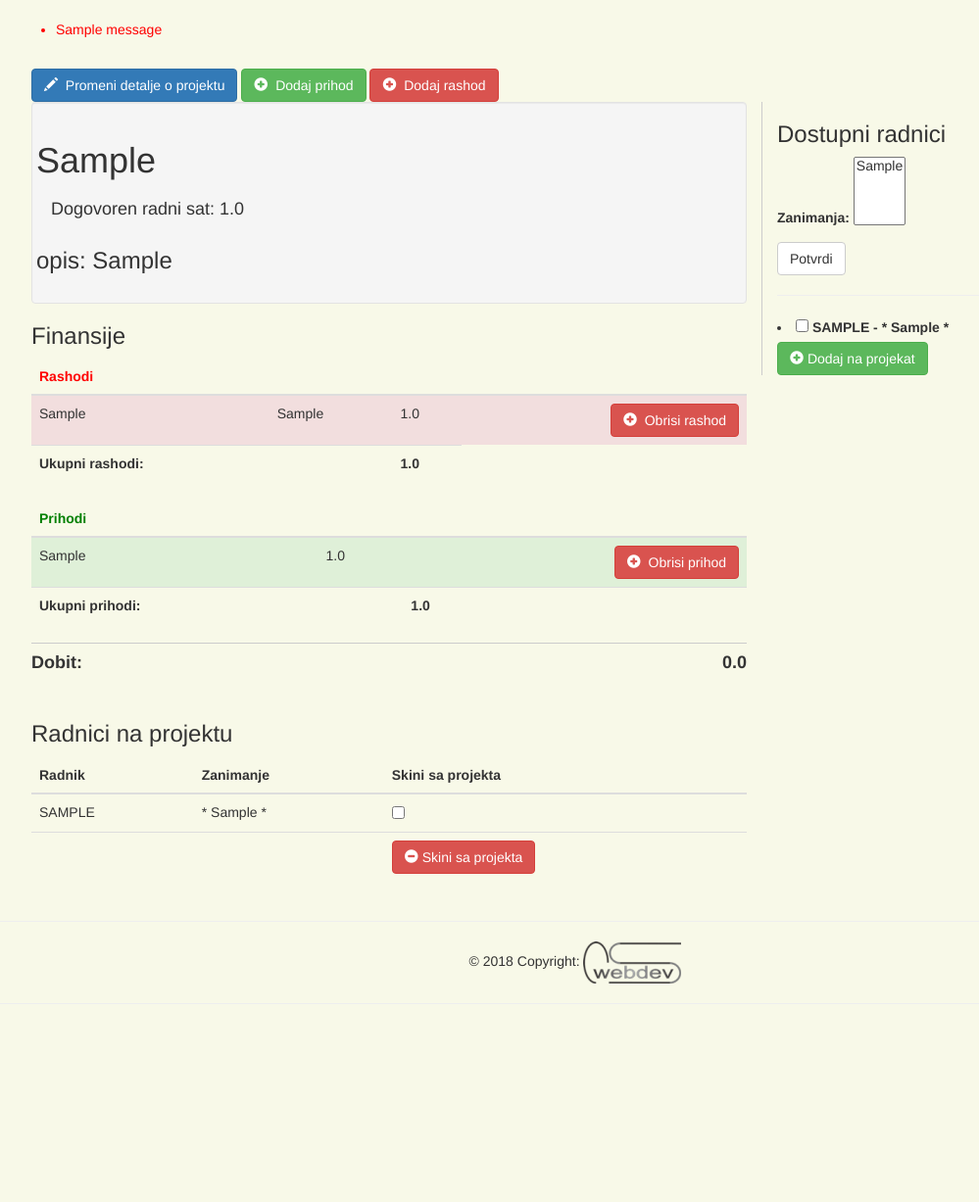
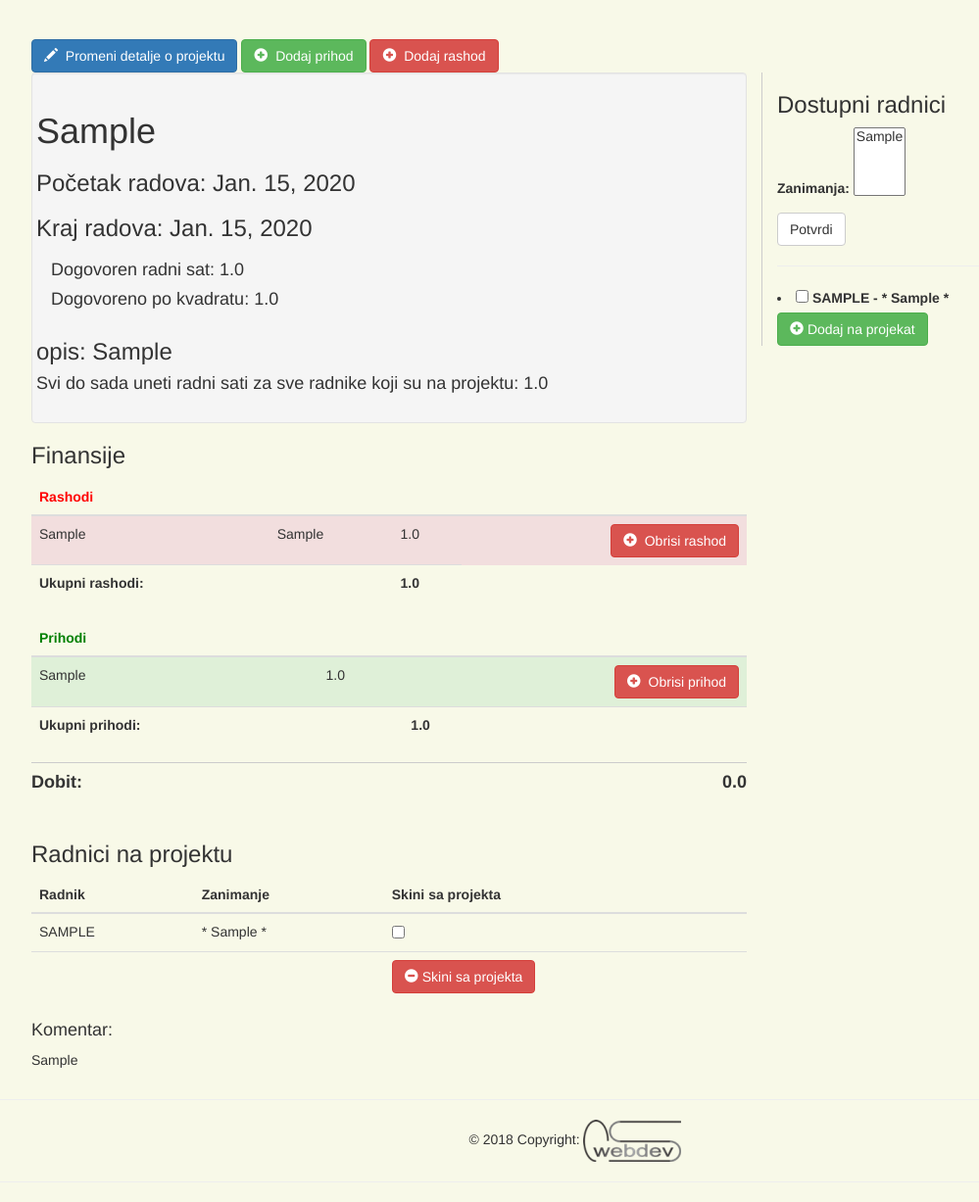
Before and after one commit to papulic/HT_WERKE, a Django app: page /posao/1/ in a window 1280 px wide. Shown: the part 52-1279 px from the top of the page at 98% size, without its empty margins (53-1052 px from the left). Before the commit the page ends 1056 px from the top, so only its background shows below. Run offline with Django 3.2, Linux system fonts and the light colour scheme; a user stored in the database is signed in; tables that the repository leaves empty hold one stand-in row (values such as "Sample post"); one stand-in notice (Sample message) is shown; some libraries are stand-ins or nearby versions.

Commit message:
Add files via upload

```diff
--- a/projects/templates/projects/dan_update.html
+++ b/projects/templates/projects/dan_update.html
@@ -15,7 +15,11 @@
                     {% if error_message %}
                         <p><strong>{{ error_message }}</strong></p>
                     {% endif %}
-                        <p><font color="red"><strong>Ako želite da se automatski obračuna prihod i rashod za satnicu morate izabrati posao!</strong></font></p>
+                    {% if instance.radnik.posao == None %}
+                        <p><font color="red"><strong> Ovaj radnik nije ni na jednom poslu!Ako želite da se automatski obračuna prihod i rashod za satnicu radnik mora biti dodat na posao!</strong></font></p>
+                    {% else %}
+                    <p>Radnik je na poslu {{ instance.radnik.posao }}</p>
+                    {% endif %}
                     <form class="form-horizontal" role="form" action="" method="post" enctype="multipart/form-data">
                         {% csrf_token %}
                         {% include 'projects/form_template.html' %}
--- a/projects/templates/projects/mesecni_izvod.html
+++ b/projects/templates/projects/mesecni_izvod.html
@@ -35,7 +35,7 @@
             <p>Pritiskom na dugme "Dodaj dane" kreiraju se svi dani koje radnik nema do današnjeg datuma, <strong>ZA SVAKOG RADNIKA</strong> koji je u radnom odnosu! To može malo potrajati, sačekajte povratnu poruku!</p>
         </div>
         <div class="col-sm-6">
-        <a href="{% url 'projects:dodaj_dane' mesec godina %}" style="float: right">
+        <a href="{% url 'projects:dodaj_dane' mesec godina posao_id %}" style="float: right">
             <button type="button" class="btn btn-warning">
                 <span class="glyphicon glyphicon-calendar"></span>&nbsp; Dodaj dane
             </button>
@@ -89,7 +89,7 @@
                 {% else %}
                 <td>
                 {% endif %}
-                    <a href="{% url 'projects:dan-update' dan.id %}">
+                    <a href="{% url 'projects:dan-update' dan.id posao_id %}">
                         <font color="black" {% if dan.datum.weekday == 6 %}style="color:red"{% endif %}><strong>
                         {{ dan.radio_sati }}
                         </strong></font>
--- a/projects/templates/projects/poslovi.html
+++ b/projects/templates/projects/poslovi.html
@@ -4,12 +4,9 @@
 {% block content %}
 
 <div class="container">
-    {% if messages %}
-    <ul class="messages">
-    {% for message in messages %}
-    <li style="color:red;" {% if message.tags == "success" %} class="{{ message.tags }}"{% endif %}>{{ message }}</li>
-    {% endfor %}
-    </ul>
+    {% if message %}
+    <h5 style="color:red;">{{ message }}</h5>
+
     {% endif %}
 
      <div class="col-sm-12">
@@ -42,14 +39,22 @@
          <div class="well">
             <div class="row">
                 <h1>{{ posao.ime }}</h1>
+                <h3>Početak radova: {{ posao.pocetak_radova }}</h3>
+                <h3>Kraj radova: {% if posao.kraj_radova != None %}{{ posao.kraj_radova }}{% else %}{% endif %}</h3>
             </div>
              {% if posao.dogovoreni_radni_sati != 0.0 %}
              <h4>Dogovoren radni sat: {{ posao.dogovoreni_radni_sati}}</h4>
              {% else %}
              <h4>Ovaj posao nije dogovoren na radni sat</h4>
              {% endif %}
+             {% if posao.dogovoreno_po_kvadratu != 0.0 %}
+             <h4>Dogovoreno po kvadratu: {{ posao.dogovoreno_po_kvadratu}}</h4>
+             {% else %}
+             <h4>Ovaj posao nije dogovoren na kvadrate</h4>
+             {% endif %}
             <div class="row">
                 <h3>opis: {{ posao.opis }}</h3>
+                <h4>Svi do sada uneti radni sati za sve radnike koji su na projektu: {{ radni_sati_svih_radnika }}</h4>
             </div>
          </div>
          <h3>Finansije</h3>
@@ -150,6 +155,8 @@
                  </table>
              </div>
          </form>
+         <h4>Komentar:</h4>
+         <p>{{ posao.komentar }}</p>
      </div>
      <div class="col-sm-4 left-border">
          <h3>Dostupni radnici</h3>
--- a/projects/urls.py
+++ b/projects/urls.py
@@ -11,13 +11,13 @@ urlpatterns = [
     url(r'^login_user/$', views.login_user, name='login_user'),
     url(r'^logout_user/$', views.logout_user, name='logout_user'),
     url(r'^novi_projekat/$', views.create_project, name='project-add'),
-    url(r'^mesecni_izvod_radnika/(?P<mesec>[0-9]+)/(?P<godina>[0-9]+)/(?P<posao_id>[0-9]+)$', views.mesecni_izvod_radnika, name='monthview-workers'),
+    url(r'^mesecni_izvod_radnika/(?P<mesec>[0-9]+)/(?P<godina>[0-9]+)/(?P<posao_id>[a-zA-Z0-9_.-]+)$', views.mesecni_izvod_radnika, name='monthview-workers'), # samo string (?P<posao>[\w\-]+)
     url(r'^posao/(?P<project_id>[0-9]+)/$', views.detail, name='posao'),
     url(r'^radnik/(?P<radnik_id>[0-9]+)/$', views.radnik_detail, name='radnik-detail'),
     url(r'^vozilo/(?P<vozilo_id>[0-9]+)/$', views.vozilo_detail, name='vozilo-detail'),
     url(r'^azuriranje_posla/(?P<project_id>[0-9]+)/$', views.posao_update, name='posao-update'),
     url(r'^azuriranje_radnika/(?P<radnik_id>[0-9]+)/$', views.radnik_update, name='radnik-update'),
-    url(r'^azuriranje_dana/(?P<dan_id>[0-9]+)/$', views.dan_update, name='dan-update'),
+    url(r'^azuriranje_dana/(?P<dan_id>[0-9]+)/(?P<posao_id>[a-zA-Z0-9_.-]+)$', views.dan_update, name='dan-update'),
     url(r'^azuriranje_vozila/(?P<vozilo_id>[0-9]+)/$', views.vozilo_update, name='vozilo-update'),
     url(r'^novi_prihod/(?P<project_id>[0-9]+)/$', views.create_prihod, name='prihod-add'),
     url(r'^novi_rashod/(?P<project_id>[0-9]+)/$', views.create_rashod, name='rashod-add'),
@@ -27,5 +27,5 @@ urlpatterns = [
     url(r'^posao/(?P<project_id>[0-9]+)/obrisi_prihod/(?P<prihod_id>[0-9]+)/$', views.prihod_delete, name='prihod-delete'),
     url(r'^(?P<project_id>[0-9]+)/obrisi_rashod/(?P<rashod_id>[0-9]+)/$', views.rashod_delete, name='rashod-delete'),
     url(r'^biranje_meseca/$', views.biranje_meseca, name='biranje_meseca'),
-    url(r'^dodaj_dane/(?P<mesec>[0-9]+)/(?P<godina>[0-9]+)$', views.dodaj_dane, name='dodaj_dane')
+    url(r'^dodaj_dane/(?P<mesec>[0-9]+)/(?P<godina>[0-9]+)/(?P<posao_id>[a-zA-Z0-9_.-]+)$', views.dodaj_dane, name='dodaj_dane')
 ]
--- a/projects/views.py
+++ b/projects/views.py
@@ -67,11 +67,10 @@ def biranje_meseca(request):
                 data = form.cleaned_data
                 mesec = data['mesec']
                 godina = data['godina']
-                posao_ime = data['posao']
-                if posao_ime == None:
-                    posao_id = 0
+                posao = data['posao']
+                if posao == None:
+                    posao_id = 'SviPoslovi'
                 else:
-                    posao = Poslovi.objects.get(ime=posao_ime)
                     posao_id = posao.id
                 return HttpResponseRedirect(reverse('projects:monthview-workers', args=(mesec, godina, posao_id)))
     return render(request, 'projects/biranje_meseca.html', {
@@ -79,7 +78,7 @@ def biranje_meseca(request):
         })
 
 
-def dodaj_dane(request, mesec, godina):
+def dodaj_dane(request, mesec, godina, posao_id):
     dan_dodat = False
     current_date = datetime.date.today()
     radnici = Radnik.objects.filter(u_radnom_odnosu=True)
@@ -101,14 +100,14 @@ def dodaj_dane(request, mesec, godina):
         messages.success(request, "Svi dani do današnjeg datuma su dodati!")
     else:
         messages.success(request, "Svi dani do današnjeg datuma već postoje!")
-    return HttpResponseRedirect(reverse('projects:monthview-workers', args=(mesec, godina)))
+    return HttpResponseRedirect(reverse('projects:monthview-workers', args=(mesec, godina, posao_id)))
 
 
 def mesecni_izvod_radnika(request, mesec, godina, posao_id):
     if not request.user.is_authenticated():
         return render(request, 'projects/login.html')
     else:
-        if posao_id == '0':
+        if posao_id == 'SviPoslovi':
             radnici = Radnik.objects.filter(u_radnom_odnosu=True)
         else:
             posao = Poslovi.objects.get(id=posao_id)
@@ -142,7 +141,8 @@ def mesecni_izvod_radnika(request, mesec, godina, posao_id):
             'svi': svi,
             'dana_bolovanja': dana_bolovanja,
             'radnih_sati': radnih_sati,
-            'slobodnih_dana': slobodnih_dana
+            'slobodnih_dana': slobodnih_dana,
+            'posao_id': posao_id
         })
 
 
@@ -239,7 +239,17 @@ def detail(request, project_id):
     if not request.user.is_authenticated():
         return render(request, 'projects/login.html')
     else:
+        message = ""
+        current_date = datetime.date.today()
         project = get_object_or_404(Poslovi, pk=project_id)
+        Dani = Dan.objects.filter(posao=project)
+        radni_sati_svih_radnika = 0.0
+        for dan in Dani:
+            radni_sati_svih_radnika += dan.radio_sati
+        if project.kraj_radova:
+            preostalo_dana = project.kraj_radova - current_date
+        else:
+            preostalo_dana = 100
         # get only prihodi and rashodi for current project
         prihodi = Prihodi.objects.filter(posao=project)
         rashodi = Rashodi.objects.filter(posao=project)
@@ -268,6 +278,14 @@ def detail(request, project_id):
                 radnik.dostupan = True
                 radnik.posao = None
                 radnik.save()
+        if isinstance(preostalo_dana, datetime.timedelta):
+            if preostalo_dana.days < 0:
+                radnici_na_projektu = Radnik.objects.filter(posao=project)
+                for radnik in radnici_na_projektu:
+                    radnik.dostupan = True
+                    radnik.posao = None
+                    radnik.save()
+                message = "Ne možete više dodati radnike na ovaj posao!"
         return render(request, 'projects/poslovi.html', {
             'posao': project,
             'project_id': project_id,
@@ -278,6 +296,8 @@ def detail(request, project_id):
             'ukupni_rashodi': ukupni_rashodi,
             'ukupni_prihodi': ukupni_prihodi,
             'dobit': dobit,
+            'message': message,
+            'radni_sati_svih_radnika': radni_sati_svih_radnika
         })
 
 
@@ -289,6 +309,52 @@ def radnik_detail(request, radnik_id):
         current_date = datetime.date.today()
         preostalo_dana = radnik.ugovor_vazi_do - current_date
         radnik.dana_do_isteka_ugovora = preostalo_dana.days
+        svi_dani_radnika = Dan.objects.filter(radnik=radnik)
+        # godine = {}
+        # for dan in svi_dani_radnika:
+        #     if dan.datum.year not in godine:
+        #         godine[dan.datum.year] = {}
+        #     if dan.datum.month not in godine[dan.datum.year]:
+        #         godine[dan.datum.year][dan.datum.month] = []
+        #     godine[dan.datum.year][dan.datum.month].append(dan)
+        godine = []
+        for dan in svi_dani_radnika:
+            godina_postoji = False
+            mesec_postoji = False
+            for godina in godine:
+                if godina[0] == dan.datum.year:
+                    godina_postoji = True
+                    break
+            if not godina_postoji:
+                godine.append([dan.datum.year, []])
+            for godina in godine:
+                if godina[0] == dan.datum.year:
+                    meseci = godina[1]
+            for mesec in meseci:
+                if mesec[0] == dan.datum.month:
+                    mesec_postoji = True
+                    break
+            if not mesec_postoji:
+                meseci.append([dan.datum.month, {'radnih_dana': 0,
+                                                 'bolovanja': 0,
+                                                 'odmora': 0,
+                                                 'nedozvoljenog_odsustva': 0,
+                                                 'radnih_sati': 0.0}])
+            for mesec in meseci:
+                if mesec[0] == dan.datum.month:
+                    dani = mesec[1]
+            if dan.bolovanje:
+                dani['bolovanja'] += 1
+            elif dan.dozvoljeno_odsustvo:
+                dani['odmora'] += 1
+            elif dan.nedozvoljeno_odsustvo:
+                dani['nedozvoljenog_odsustva'] += 1
+            else:
+                dani['radnih_dana'] += 1
+                dani['radnih_sati'] += dan.radio_sati
+
+
+
         if radnik.posao != None:
             radnik.dostupan = False
         else:
@@ -297,6 +363,7 @@ def radnik_detail(request, radnik_id):
         return render(request, 'projects/radnik_detalji.html', {
             'radnik': radnik,
             'radnik_id': radnik_id,
+            'godine': godine
         })
 
 
@@ -344,16 +411,23 @@ def vozilo_update(request, vozilo_id):
     return render(request, 'projects/vozilo_update.html', context)
 
 
-def dan_update(request, dan_id):
+def dan_update(request, dan_id, posao_id):
+    current_date = datetime.date.today()
     instance = Dan.objects.get(pk=dan_id)
     old_radio_sati = instance.radio_sati
-    old_posao = instance.posao
+    old_ishrana = instance.ishrana
     form = DanForm(request.POST or None, instance=instance)
     if form.is_valid():
         dan = form.save(commit=False)
+        dan.posao = dan.radnik.posao
         dan.save()
         if dan.posao:
-            if dan.posao.dogovoreni_radni_sati != 0.0:
+            if dan.posao.kraj_radova:
+                preostalo_dana = dan.posao.kraj_radova - current_date
+                preostalo_dana = preostalo_dana.days
+            else:
+                preostalo_dana = 100
+            if preostalo_dana > 0:
                 try:
                     rashod = Rashodi.objects.get(vrsta="AUTOMATSKA_SATNICA_RADNIKA_ZA_PROJEKAT_{p}_{id}".format(p=dan.posao.ime, id=dan.posao.id))
                 except:
@@ -365,25 +439,40 @@ def dan_update(request, dan_id):
                     rashod.posao = dan.posao
                     rashod.kolicina = dan.radio_sati * dan.radnik.satnica
                     rashod.vrsta = "AUTOMATSKA_SATNICA_RADNIKA_ZA_PROJEKAT_{p}_{id}".format(p=dan.posao.ime, id=dan.posao.id)
-                if old_radio_sati != 0.0 and rashod.kolicina != dan.radio_sati * dan.radnik.satnica and old_posao != None:
+                if old_radio_sati != 0.0 and rashod.kolicina != dan.radio_sati * dan.radnik.satnica:
                     rashod.kolicina -= old_radio_sati * dan.radnik.satnica
                 rashod.save()
-                ###############################################################
                 try:
-                    prihod = Prihodi.objects.get(vrsta="AUTOMATSKA_SATNICA_RADNIKA_ZA_PROJEKAT_{p}_{id}".format(p=dan.posao.ime, id=dan.posao.id))
+                    rashod_ishrana = Rashodi.objects.get(vrsta="AUTOMATSKA_ISHRANA_RADNIKA_ZA_PROJEKAT_{p}_{id}".format(p=dan.posao.ime, id=dan.posao.id))
                 except:
                     pass
                 try:
-                    prihod.kolicina += dan.posao.dogovoreni_radni_sati * dan.radio_sati
+                    rashod_ishrana.kolicina += dan.ishrana
                 except:
-                    prihod = Prihodi()
-                    prihod.posao = dan.posao
-                    prihod.kolicina = dan.posao.dogovoreni_radni_sati * dan.radio_sati
-                    prihod.vrsta = "AUTOMATSKA_SATNICA_RADNIKA_ZA_PROJEKAT_{p}_{id}".format(p=dan.posao.ime, id=dan.posao.id)
-                if old_radio_sati != 0.0 and prihod.kolicina != dan.posao.dogovoreni_radni_sati * dan.radio_sati and old_posao != None:
-                    prihod.kolicina -= old_radio_sati * dan.posao.dogovoreni_radni_sati
-                prihod.save()
-        return HttpResponseRedirect(reverse('projects:monthview-workers', args=(dan.datum.month, dan.datum.year, dan.radnik.posao.id)))
+                    rashod_ishrana = Rashodi()
+                    rashod_ishrana.posao = dan.posao
+                    rashod_ishrana.kolicina = dan.ishrana
+                    rashod_ishrana.vrsta = "AUTOMATSKA_ISHRANA_RADNIKA_ZA_PROJEKAT_{p}_{id}".format(p=dan.posao.ime, id=dan.posao.id)
+                if old_ishrana != 0.0:
+                    rashod_ishrana.kolicina -= old_ishrana
+                rashod_ishrana.save()
+                ###############################################################
+                if dan.posao.dogovoreni_radni_sati != 0.0:
+                    try:
+                        prihod = Prihodi.objects.get(vrsta="AUTOMATSKA_SATNICA_RADNIKA_ZA_PROJEKAT_{p}_{id}".format(p=dan.posao.ime, id=dan.posao.id))
+                    except:
+                        pass
+                    try:
+                        prihod.kolicina += dan.posao.dogovoreni_radni_sati * dan.radio_sati
+                    except:
+                        prihod = Prihodi()
+                        prihod.posao = dan.posao
+                        prihod.kolicina = dan.posao.dogovoreni_radni_sati * dan.radio_sati
+                        prihod.vrsta = "AUTOMATSKA_SATNICA_RADNIKA_ZA_PROJEKAT_{p}_{id}".format(p=dan.posao.ime, id=dan.posao.id)
+                    if old_radio_sati != 0.0 and prihod.kolicina != dan.posao.dogovoreni_radni_sati * dan.radio_sati:
+                        prihod.kolicina -= old_radio_sati * dan.posao.dogovoreni_radni_sati
+                    prihod.save()
+        return HttpResponseRedirect(reverse('projects:monthview-workers', args=(dan.datum.month, dan.datum.year, posao_id)))
     context = {
         "form": form,
         'dan_id': dan_id,
```
Also changed, not shown: projects/forms.py (+11 -4 lines), projects/models.py (+6 -1 lines), projects/templates/projects/radnik_detalji.html (+51 -0 lines), README.md, db.sqlite3, projects/migrations/0001_initial.py, 9 other files.
